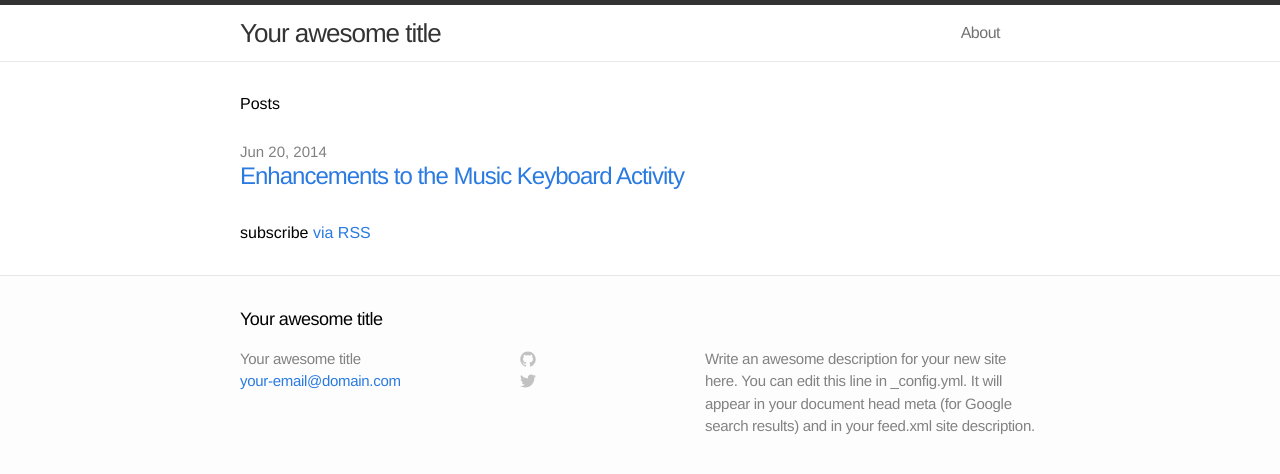
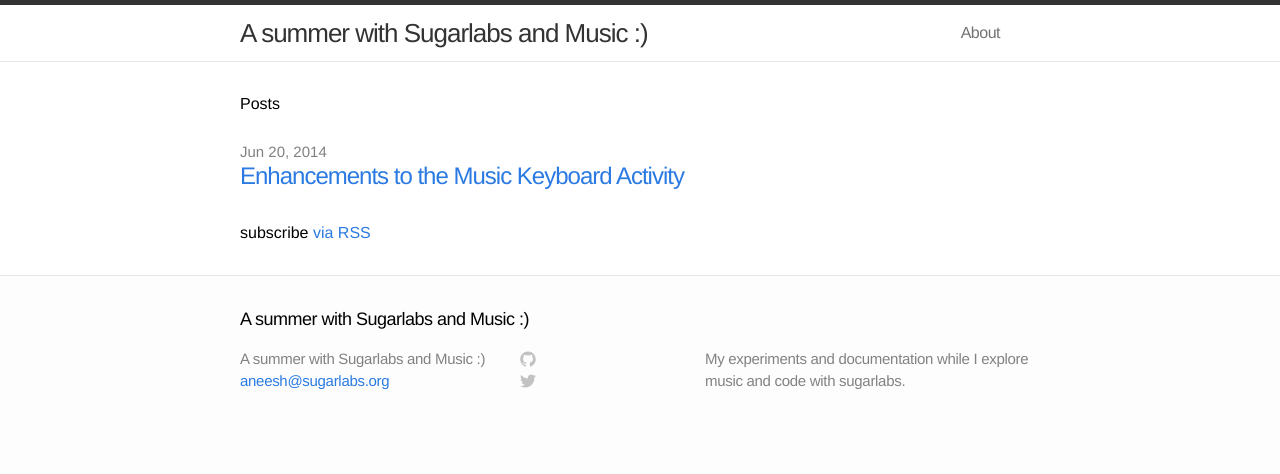
Before and after one commit to lionaneesh/lionaneesh.github.io, a Jekyll site: the page built from index.html, in a window 1280 px wide. Shown: the top 474 px of the page. Built offline with Jekyll 4.4.1, drawn with Linux system fonts in a browser that asks for light colours.

Commit message:
Update config.

```diff
--- a/_config.yml
+++ b/_config.yml
@@ -1,9 +1,9 @@
 # Site settings
-title: Your awesome title
-email: your-email@domain.com
-description: "Write an awesome description for your new site here. You can edit this line in _config.yml. It will appear in your document head meta (for Google search results) and in your feed.xml site description."
-baseurl: ""
-url: "http://yourdomain.com"
+title: A summer with Sugarlabs and Music :)
+email: aneesh@sugarlabs.org
+description: "My experiments and documentation while I explore music and code with sugarlabs."
+baseurl: "http://lionaneesh.github.io/"
+url: "http://lionaneesh.github.io/"
 
 # Build settings
 markdown: kramdown
```
